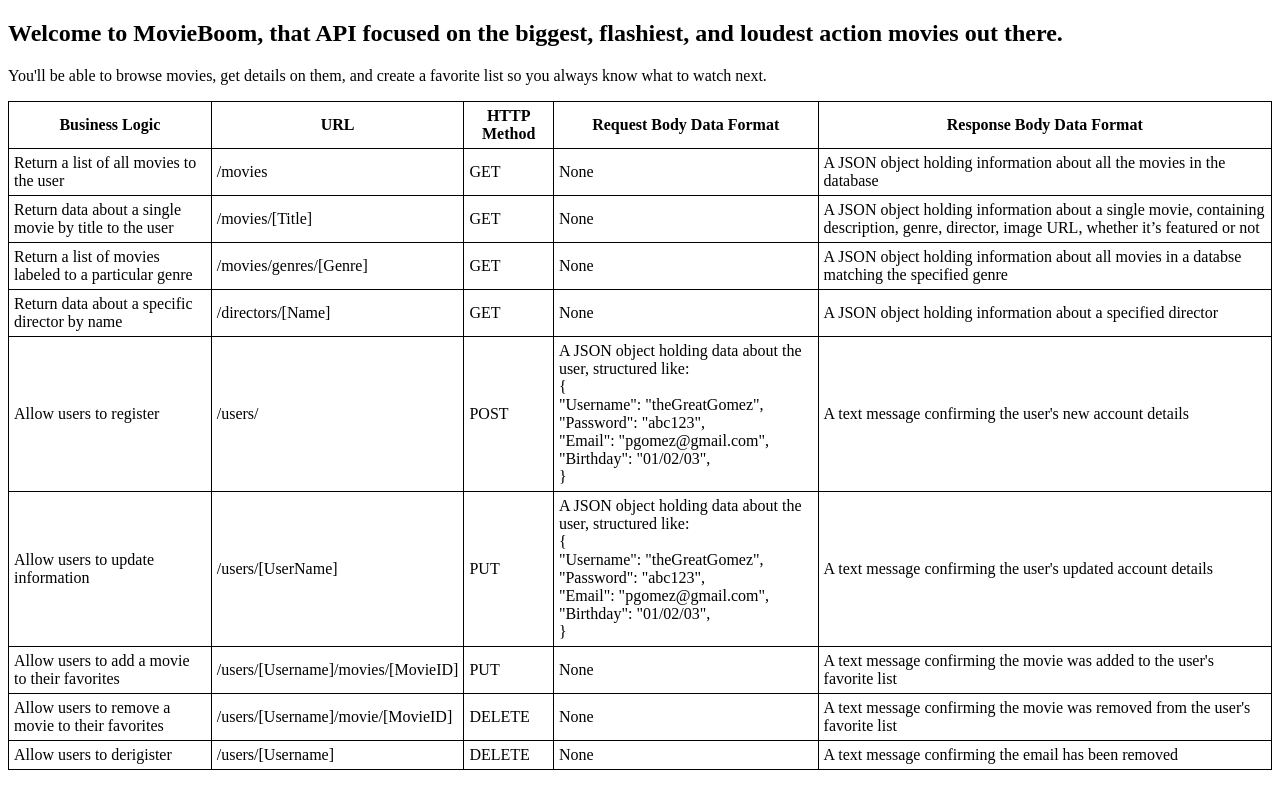
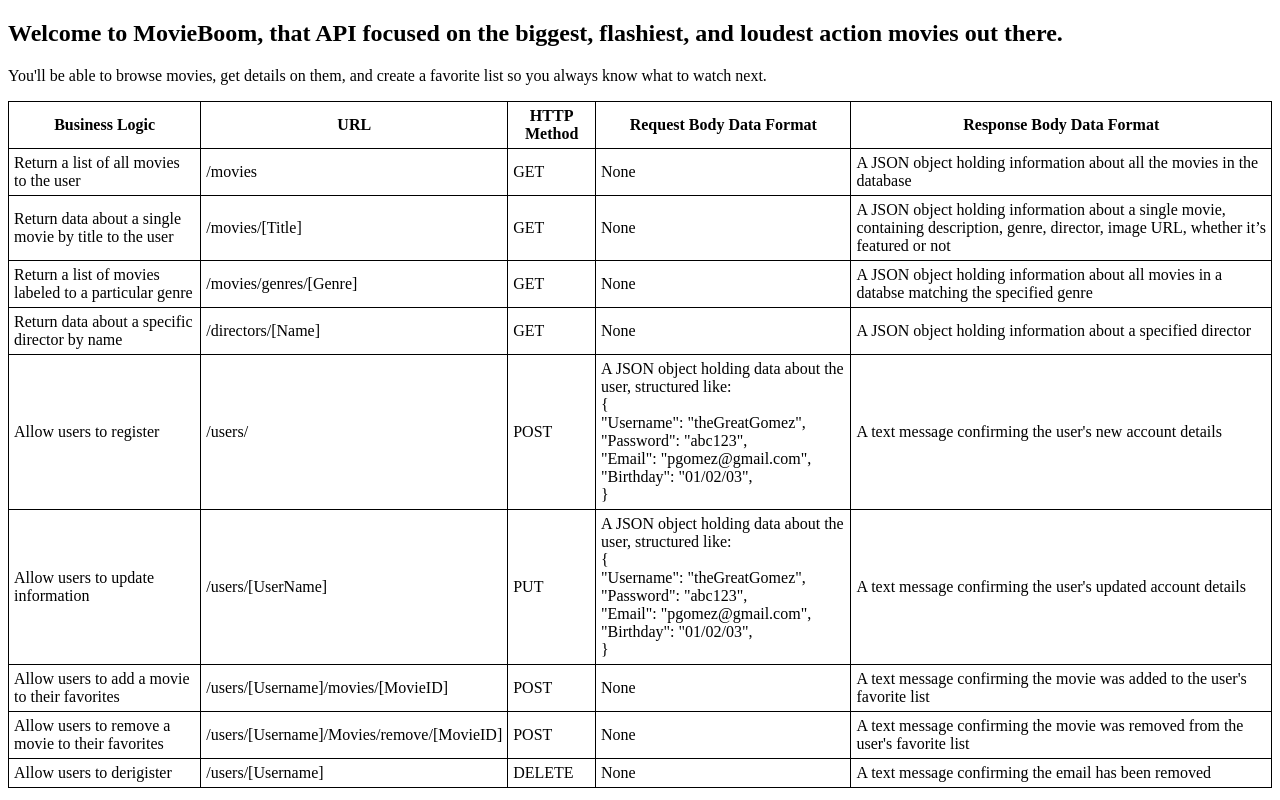
Before and after one commit to rosswyman/movie_api, a website: page public/documentation.html in a window 1280 px wide. Drawn offline with Linux system fonts and the light colour scheme.

Commit message:
Update documentation.html
Updated endpoint documentation

```diff
--- a/public/documentation.html
+++ b/public/documentation.html
@@ -78,14 +78,14 @@
         <tr>
           <td>Allow users to add a movie to their favorites</td>
           <td>/users/[Username]/movies/[MovieID]</td>
-          <td>PUT</td>
+          <td>POST</td>
           <td>None</td>
           <td>A text message confirming the movie was added to the user's favorite list</td>
         </tr>
         <tr>
           <td>Allow users to remove a movie to their favorites</td>
-          <td>/users/[Username]/movie/[MovieID]</td>
-          <td>DELETE</td>
+          <td>/users/[Username]/Movies/remove/[MovieID]</td>
+          <td>POST</td>
           <td>None</td>
           <td>A text message confirming the movie was removed from the user's favorite list</td>
         </tr>
```
